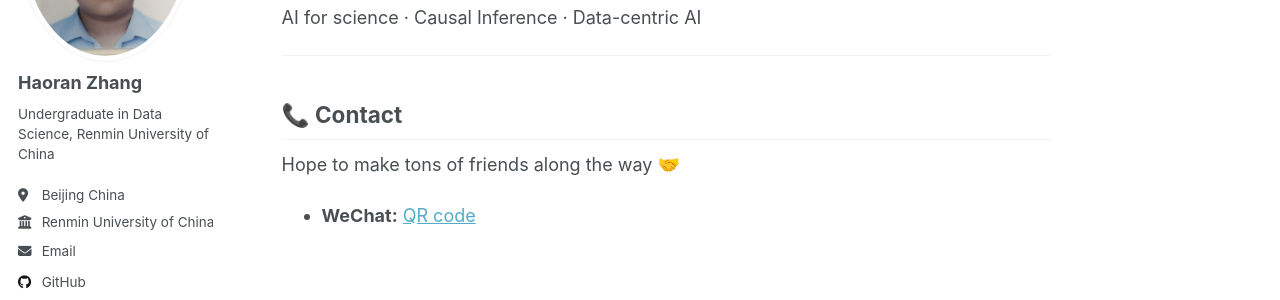
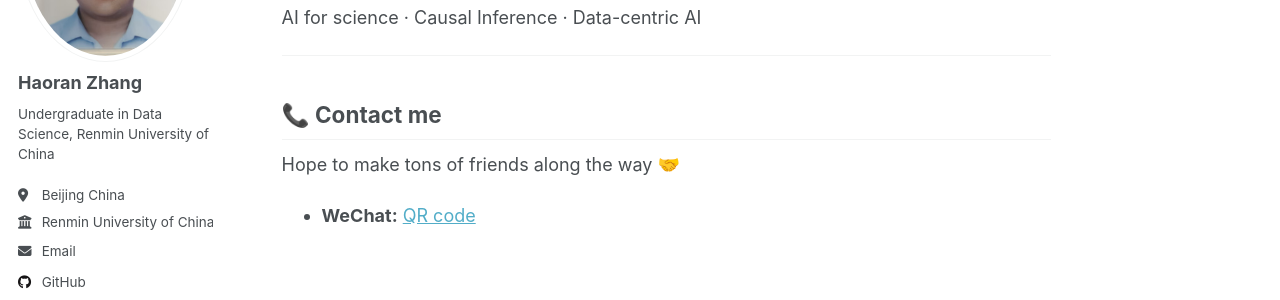
Before and after one commit to wuwufufu/wuwufufu.github.io, a Jekyll site: the page built from _pages/about.md, in a window 1280 px wide and 900 px high, scrolled down 828 px. Shown: the part 272-572 px from the top of the window. Built offline with Jekyll 4.4.1, drawn with Linux system fonts in a browser that asks for light colours; a script that is not in the unit is left out.

```diff
--- a/_pages/about.md
+++ b/_pages/about.md
@@ -37,7 +37,7 @@ AI for science · Causal Inference · Data-centric AI
 
 ---
 
-## 📞 Contact
+## 📞 Contact me
 
 Hope to make tons of friends along the way 🤝
 
```
